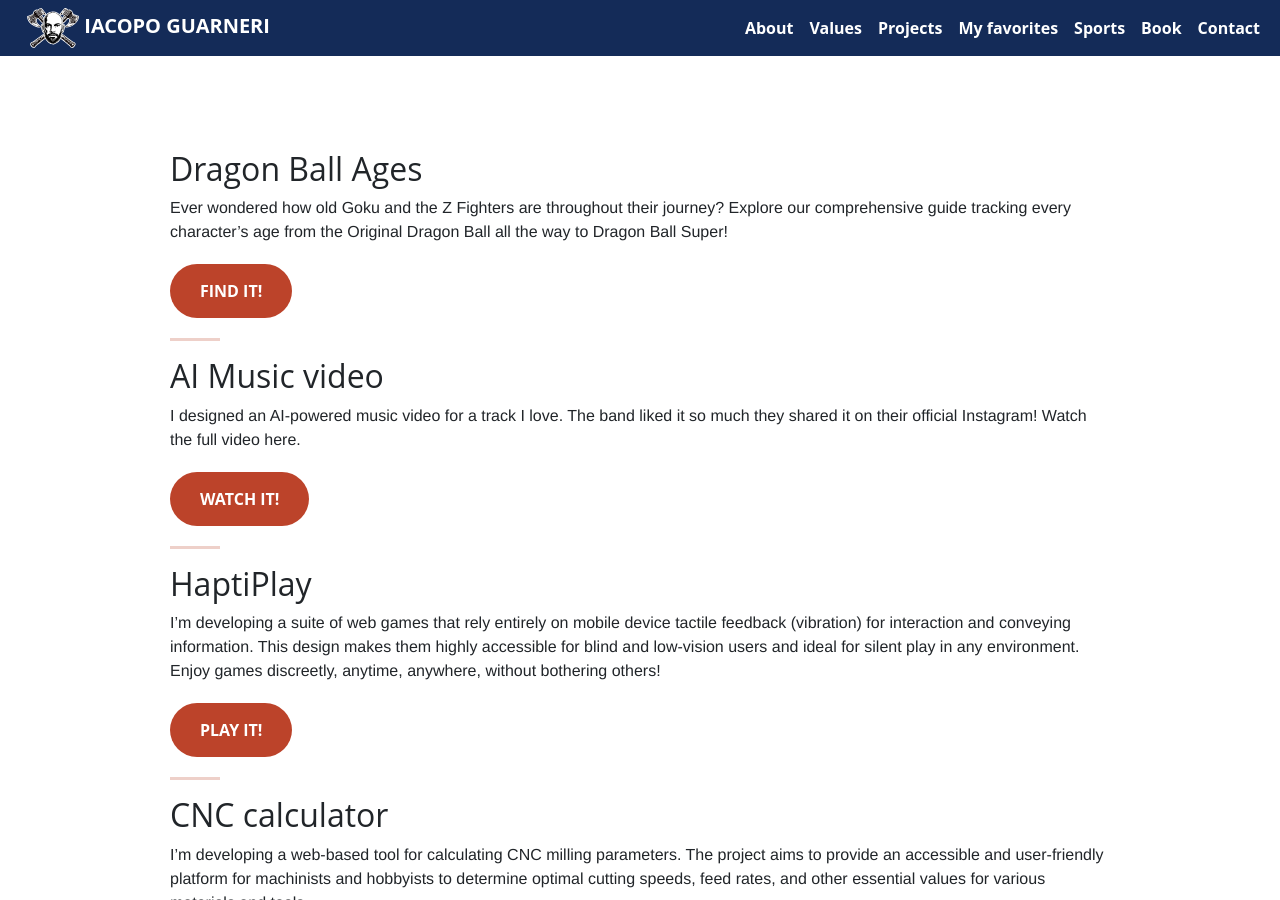
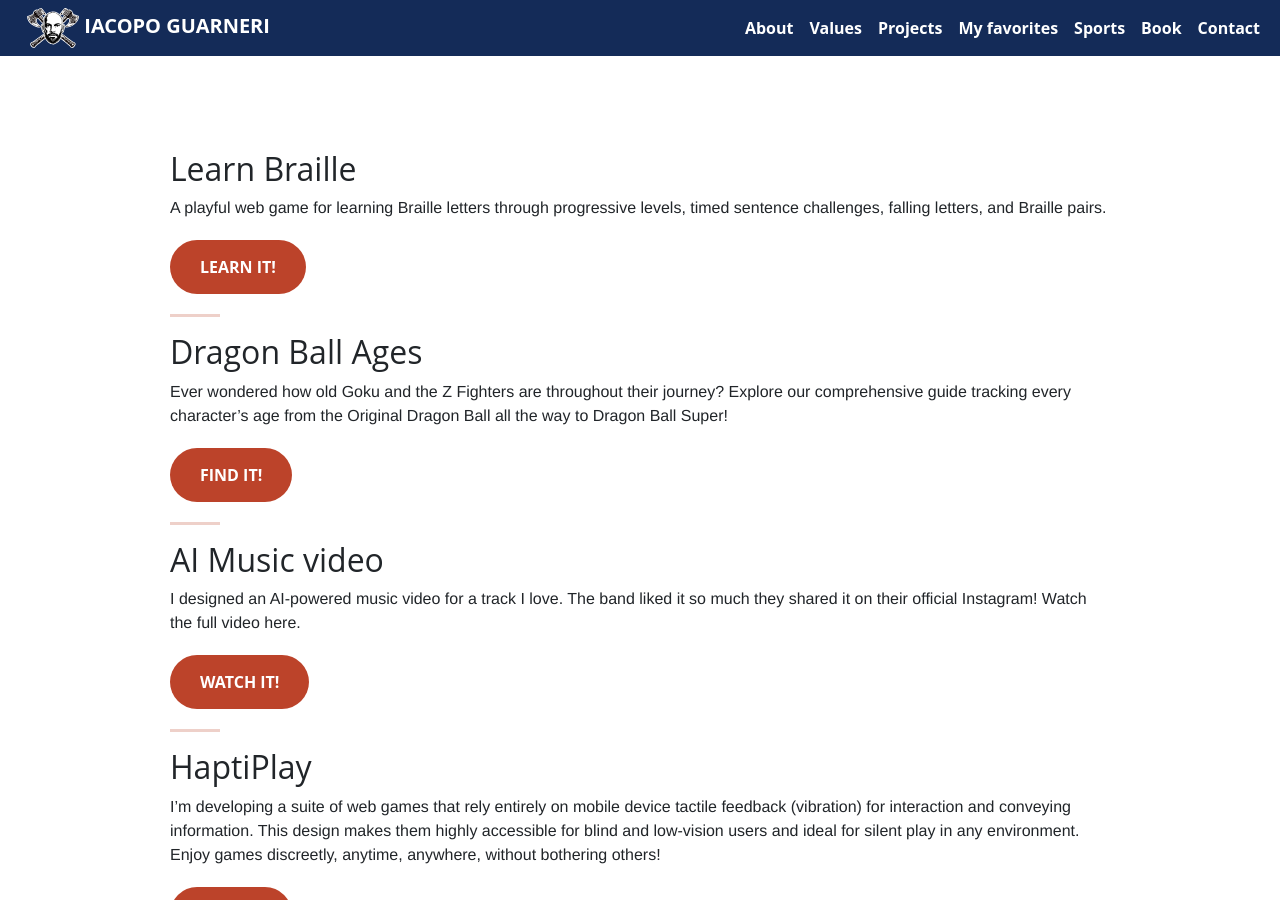
Before and after one commit to iacoposk8/iacoposk8.github.io, a Jekyll site: the page built from projects.md, in a window 1280 px wide and 900 px high. Built offline with Jekyll 4.4.1, drawn with Linux system fonts in a browser that asks for light colours.

Commit message:
Add Braille game to projects page

```diff
--- a/projects.md
+++ b/projects.md
@@ -1,6 +1,14 @@
 ---
 layout: default
 title: Projects
+---
+
+## Learn Braille
+
+A playful web game for learning Braille letters through progressive levels, timed sentence challenges, falling letters, and Braille pairs.
+
+<a href="/projects/learn-braille.html" target="_blank" class="btn btn-primary btn-xl">Learn it!</a>
+
 ---
 
 ## Dragon Ball Ages
```
